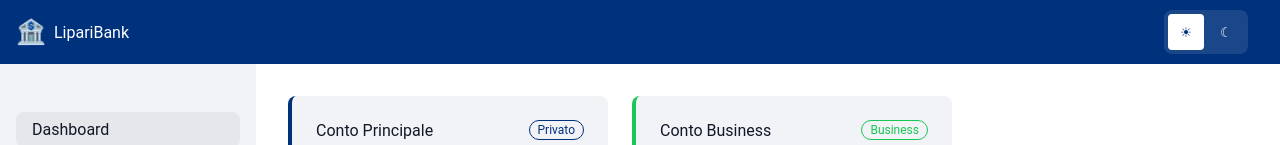
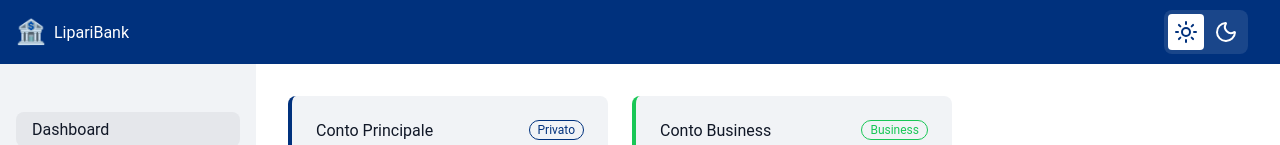
Before and after one commit to salvo-crivello-lipari/liparibank-dashboard, a React (Vite) app: page /dashboard in a window 1280 px wide. Shown: the top 145 px of the page. Built offline with nearby package versions, Linux system fonts and the light colour scheme; no server answers.

Commit message:
refactor: lucide icons in use in toggleThemeButton

```diff
--- a/src/core/layout/Header/components/ToggleThemeButton/ToggleThemeButton.tsx
+++ b/src/core/layout/Header/components/ToggleThemeButton/ToggleThemeButton.tsx
@@ -2,11 +2,7 @@ import type { ReactElement } from 'react'
 import CONFIG from '@/core/config/config'
 import { useTheme } from '@/hooks/useTheme'
 import styles from './ToggleThemeButton.module.css'
-
-const THEME_ICONS: Record<string, string> = {
-  [CONFIG.THEMES.LIGHT]: '☀',
-  [CONFIG.THEMES.DARK]: '☾',
-}
+import { Moon, Sun } from 'lucide-react'
 
 export function ToggleThemeButton(): ReactElement {
   const { appTheme, applyTheme } = useTheme()
@@ -15,6 +11,7 @@ export function ToggleThemeButton(): ReactElement {
     <div role="group" aria-label="Theme" className={styles.toggleBox}>
       {Object.values(CONFIG.THEMES).map((theme) => {
         const isActive = theme === appTheme
+        const isLightMode = theme === CONFIG.THEMES.LIGHT
 
         return (
           <button
@@ -25,7 +22,7 @@ export function ToggleThemeButton(): ReactElement {
             aria-pressed={isActive}
             onClick={() => applyTheme(theme)}
           >
-            <span aria-hidden="true">{THEME_ICONS[theme]}</span>
+            {isLightMode ? <Sun aria-hidden /> : <Moon aria-hidden />}
           </button>
         )
       })}
```
